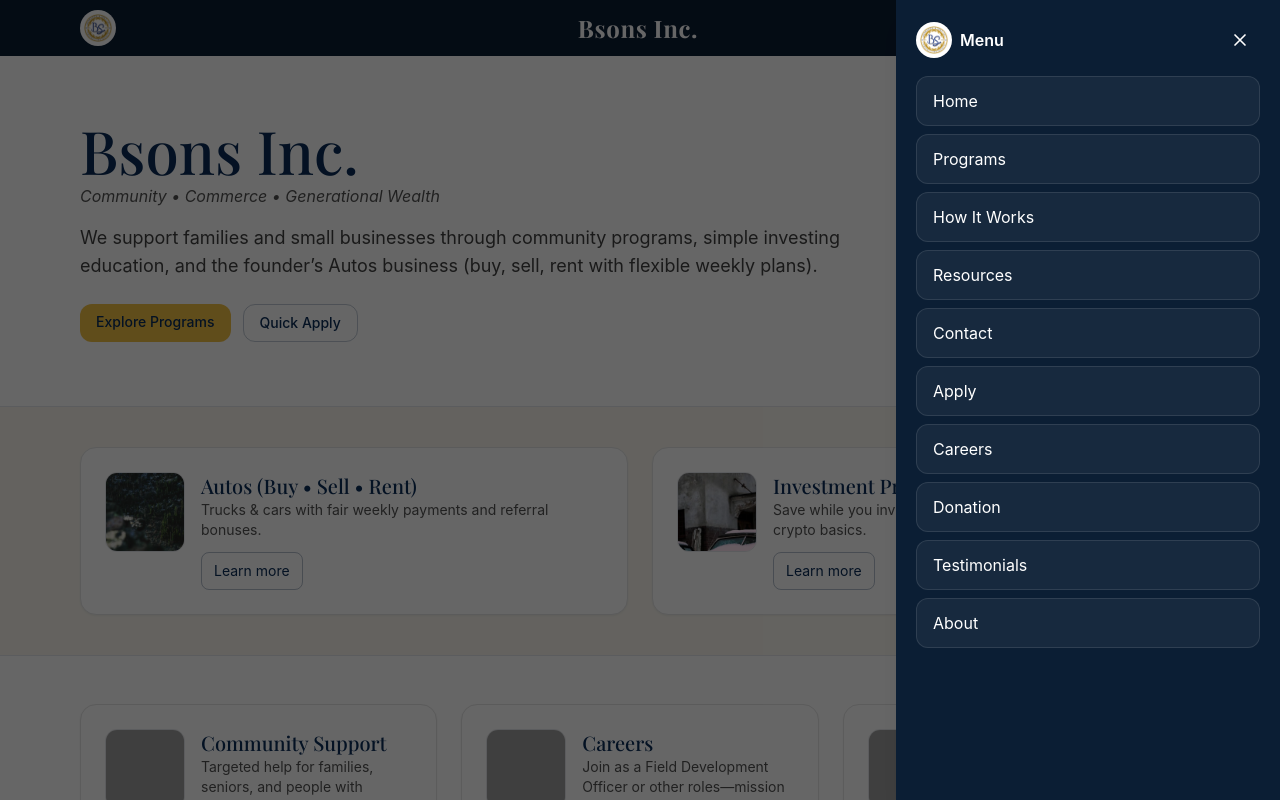
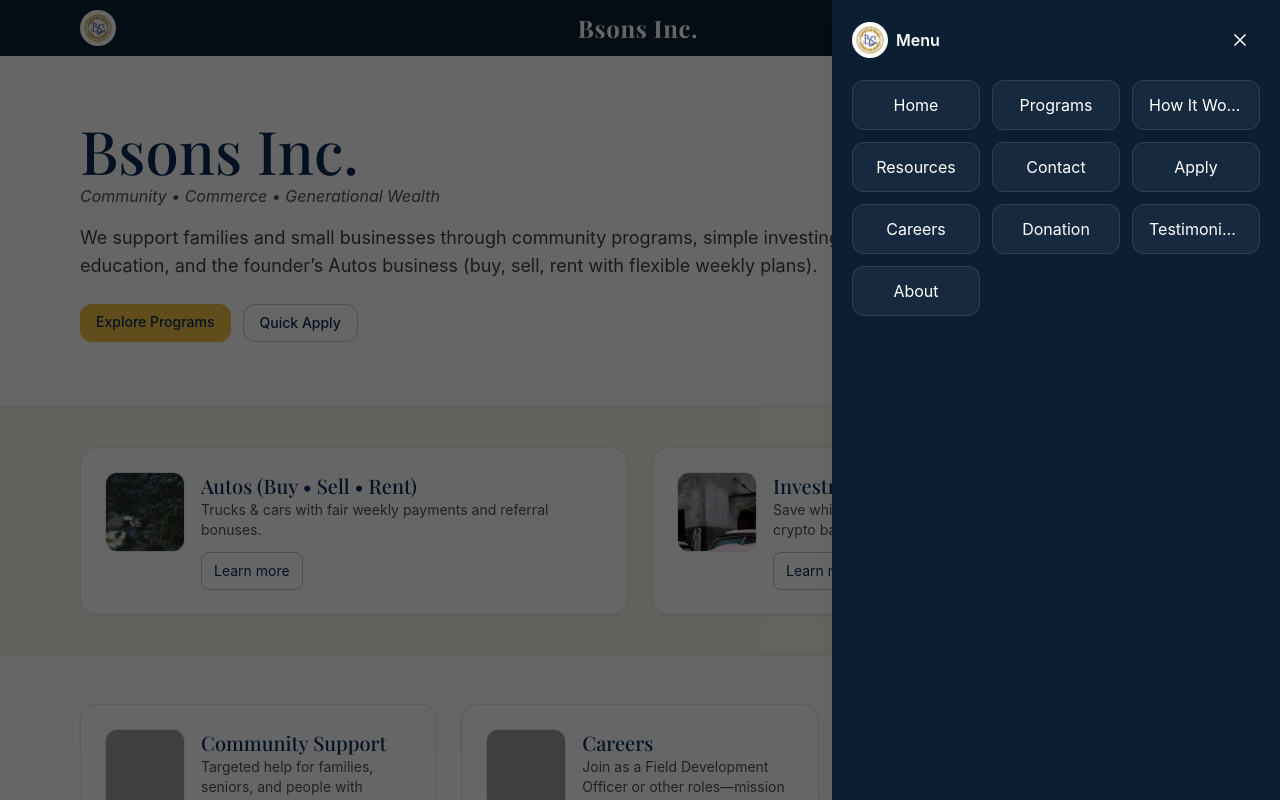
Before and after one commit to Aim-Empire/site_bsonsinc, a Next.js app: page / in a window 1280 px wide. Both pictures are taken after a click on the button "Open menu". Shown: the top 800 px of the page. Built offline with nearby package versions, Linux system fonts and the light colour scheme; grey boxes are pictures that could not be loaded.

Commit message:
ui(header): grid menu (2–3 columns) to reduce scrolling

```diff
--- a/components/Header.tsx
+++ b/components/Header.tsx
@@ -11,8 +11,8 @@ const nav = [
   { href: "/apply", label: "Apply" },
   { href: "/careers", label: "Careers" },
   { href: "/donation", label: "Donation" },
-  { href: "/testimonials", label: "Testimonials" }, // added
-  { href: "/about", label: "About" },               // keep last
+  { href: "/testimonials", label: "Testimonials" },
+  { href: "/about", label: "About" }, // keep last
 ];
 
 export default function Header() {
@@ -22,19 +22,19 @@ export default function Header() {
     <>
       <header className="z-40 bg-[#0B1E34] text-white">
         <div className="container-default h-14 flex items-center justify-between">
-          {/* Left: logo on white badge */}
+          {/* Left: logo */}
           <Link href="/" className="flex items-center gap-2">
             <span className="w-9 h-9 rounded-full bg-white grid place-items-center overflow-hidden">
               <img src="/logo.png" className="w-7 h-7 object-contain" alt="Bsons Inc logo" />
             </span>
           </Link>
 
-          {/* Center: brand (bolder & bigger) */}
+          {/* Center: brand */}
           <div className="font-display font-black text-xl md:text-2xl tracking-wide">
             Bsons Inc.
           </div>
 
-          {/* Right: hamburger (THREE HORIZONTAL LINES) */}
+          {/* Right: hamburger (three horizontal lines) */}
           <button
             aria-label="Open menu"
             onClick={() => setOpen(true)}
@@ -51,7 +51,7 @@ export default function Header() {
       {open && (
         <div className="fixed inset-0 z-50">
           <div className="absolute inset-0 bg-black/60" onClick={() => setOpen(false)} />
-          <aside className="absolute right-0 top-0 h-full w-[85%] max-w-sm bg-[#0B1E34] text-white shadow-xl p-5 overflow-y-auto">
+          <aside className="absolute right-0 top-0 h-full w-[90%] max-w-md bg-[#0B1E34] text-white shadow-xl p-5 overflow-y-auto">
             <div className="flex items-center justify-between">
               <div className="flex items-center gap-2">
                 <span className="w-9 h-9 rounded-full bg-white grid place-items-center overflow-hidden">
@@ -64,13 +64,14 @@ export default function Header() {
               </button>
             </div>
 
-            <nav className="mt-4 grid gap-2">
+            {/* Button grid: 2 cols on phones, 3 on wider */}
+            <nav className="mt-5 grid gap-3 grid-cols-2 sm:grid-cols-3">
               {nav.map((i) => (
                 <Link
                   key={i.href}
                   href={i.href as any}
-                  className="w-full text-left rounded-xl px-4 py-3 bg-white/5 hover:bg-white/10 border border-white/10"
                   onClick={() => setOpen(false)}
+                  className="min-w-0 truncate rounded-xl px-4 py-3 bg-white/5 hover:bg-white/10 border border-white/10 text-center"
                 >
                   {i.label}
                 </Link>
```
